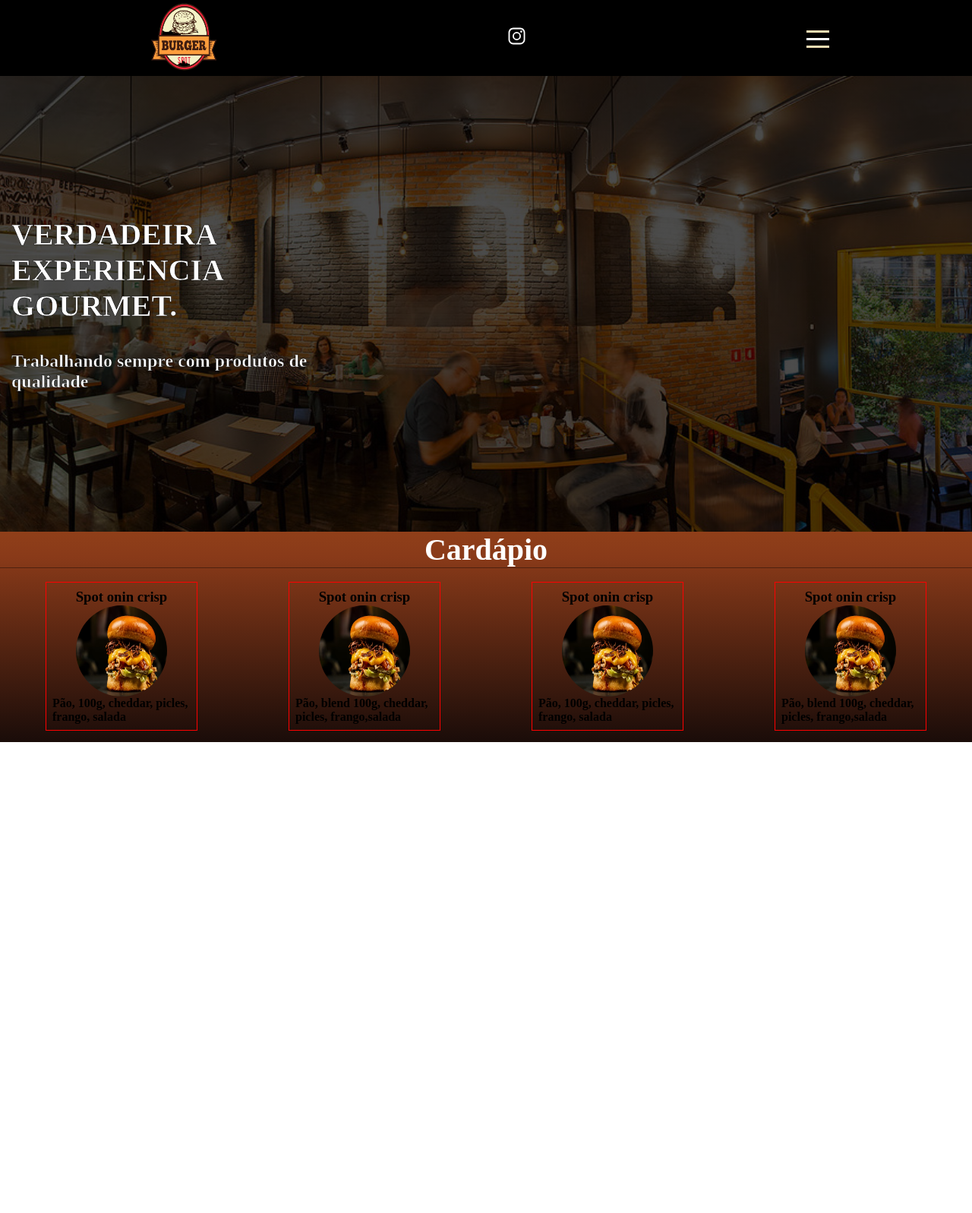
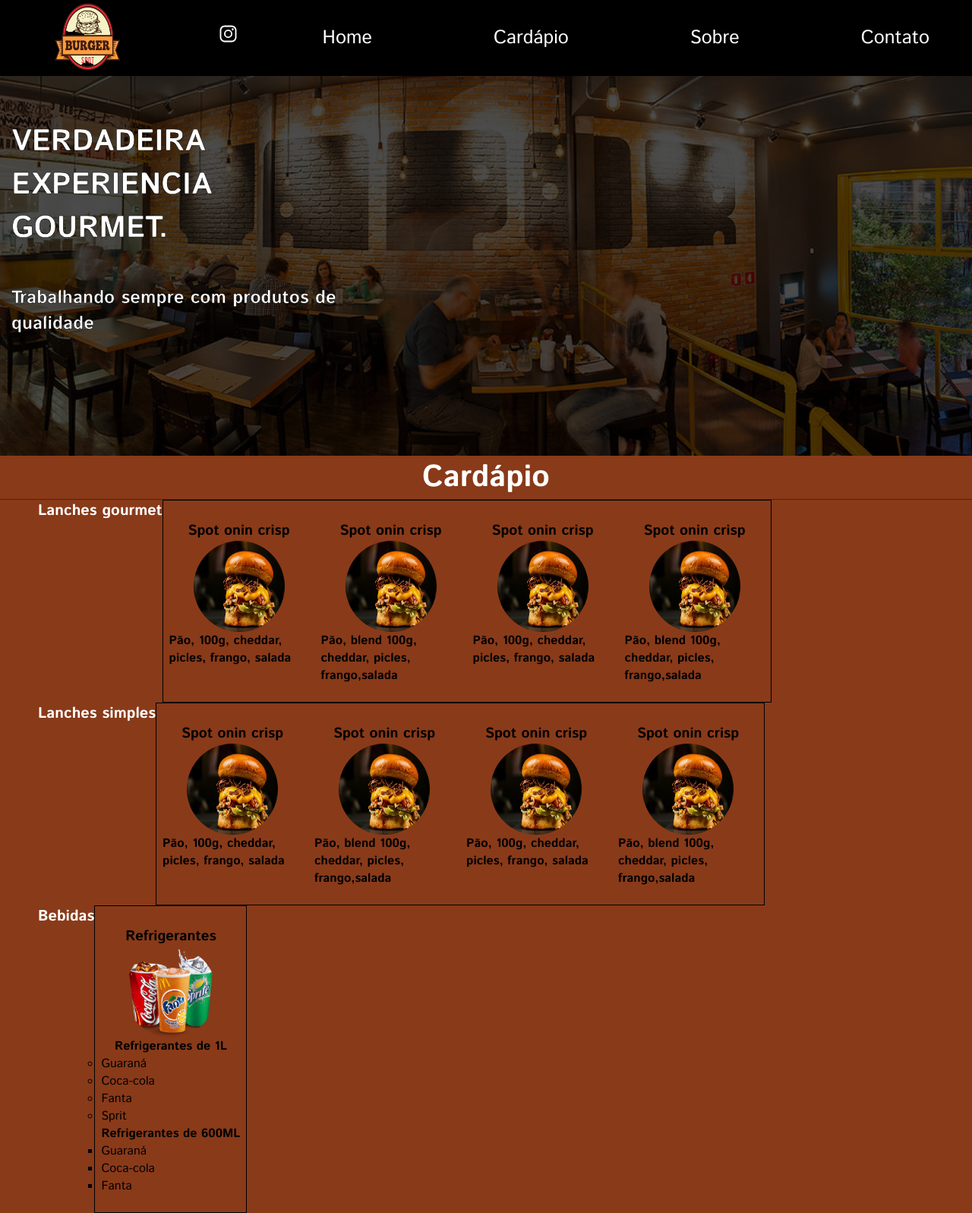
Before and after one commit to guimartinsa/Novo, a plain HTML site: page index.html in a window 1280 px wide. Shown: the whole page at 76% size. Before the commit the page ends 977 px from the top, so only its background shows below. Drawn offline with nearby package versions, Linux system fonts and the light colour scheme.

Commit message:
project-start

```diff
--- /dev/null
+++ b/asets/style.css
@@ -0,0 +1,90 @@
+*{
+    margin: 0;
+    padding: 0;
+    box-sizing: border-box;
+}
+
+body{
+    background: #893A19;
+    height: 100vh;
+    font-family: 'Istok Web', sans-serif;
+}
+
+header{
+    display: flex;
+    align-items: center;
+    justify-content: space-around;
+    height: 100px;
+    width: 100%;
+    background-color: black;
+    position: fixed;
+    z-index: 2;
+}
+
+#cabesalho a{
+    font-size:25px;
+    color: #fff;
+}
+
+#ul-menu{
+    display: flex;
+    list-style: none;
+    gap: 10rem;
+}
+
+#ul-menu a{
+    color: #fff;
+    text-decoration: none;
+}
+
+#ul-menu a:hover{
+    background: rgba(216, 210, 210, 0.05);
+}
+
+#most{
+    display: flex;
+    align-items: center;
+    background: linear-gradient(rgba(0,0,0,0.7),rgba(0,0,0,0.7)) ,url(loja.jpg) no-repeat bottom center/cover ;
+    height: 600px;
+    width: 100%;
+}
+
+#text{
+    margin: 15px;
+    width: 450px;
+    color: #fff;
+    -webkit-text-stroke-color: black;
+    -webkit-text-stroke-width: .5px;
+}
+
+.main-list{
+    display: flex;
+    justify-content: space-around;
+    flex-wrap: wrap;
+    cursor: pointer;
+    border: 0.01rem solid #000;
+}
+
+.itens{
+    display: inline-block;
+    padding-top: 18px;
+    margin-bottom: 15px;
+}
+
+.itens .geral{
+    display: block;
+    /*border: red solid 1px;*/
+    max-width: 200px;
+    padding: 8px;
+}
+
+img{
+    width: 120px;
+    height: 120px;
+    border-radius: 50%;
+}
+
+.img-config{
+    display:flex;
+    justify-content: center;
+}
--- a/index.html
+++ b/index.html
@@ -5,30 +5,30 @@
     <meta http-equiv="X-UA-Compatible" content="IE=edge">
     <meta name="viewport" content="width=device-width, initial-scale=1.0">
     <link rel="shortcut icon" href="./asets/logo.png" type="image/x-icon">
-    <link rel="stylesheet" href="style.css">
+    <link rel="stylesheet" href="./asets/style.css">
+    <link rel="preconnect" href="https://fonts.googleapis.com">
+    <link rel="preconnect" href="https://fonts.gstatic.com" crossorigin>
+    <link href="https://fonts.googleapis.com/css2?family=Istok+Web:ital,wght@0,400;0,700;1,400;1,700&display=swap" rel="stylesheet">
     <title>Spot Burger</title>
 </head>
 <body>
     <header id="cabesalho" class="just">
         <img src="./asets/logo.png" alt="img logo" style="height: 100%; ">
         <a href="#"><ion-icon name="logo-instagram"></ion-icon></a>
-        <div class="menu">
-            <input type="checkbox" name="" id="check" onclick="clickmenu()">
+        <!--<div class="menu">
+            <input type="checkbox" name="" id="check" onclick="cl ickmenu()">
             <label for="check"></label>
             <span></span>
-        </div>
-
-        <div id="menu-b">
-            <ul id="ul-menu" style="list-style: none;">
+        </div>-->
+        <nav id="nav">
+                <ul id="ul-menu">
                     <li><a href="#">Home</a></li>
-                <li><a href="#">Cardápio</a></li>
+                    <li><a href="#cardapio">Cardápio</a></li>
                     <li><a href="#">Sobre</a></li>
                     <li><a href="#">Contato</a></li>
                 </ul>
-        </div>
+        </nav>
     </header>
-
-
 
     <div id="most">
         <div id="text">
@@ -36,6 +36,8 @@
             <br><br>
             <h2>Trabalhando sempre com produtos de qualidade</h2>
         </div>
+
+
     </div>
 
     <div id="cardapio">
@@ -60,11 +62,27 @@
                 font-weight: 700;
             }
 
+            details{
+                display: inline-flex;
+                margin: 0px 50px;
+            }
+
+            summary{
+                font-size: 20px;
+                color: #fff;
+                font-weight: 700;
+                display: flex;
+                justify-content: center;
+                flex-wrap: wrap;
+                cursor: pointer;
+            }
         </style>
 
         <h1>Cardápio</h1>
         <hr>
-        <ul id="main-list">
+        <details open>
+            <summary>Lanches gourmet</summary>
+            <ul class="main-list">
                 <li class="itens">
                     <div class="geral">
                         <h3>Spot onin crisp </h3>
@@ -72,7 +90,6 @@
                         <p>Pão,  100g, cheddar, picles, frango, salada</p>
                     </div>
                 </li>
-
                 <li class="itens">
                     <div class="geral">
                         <h3>Spot onin crisp </h3>
@@ -80,7 +97,6 @@
                         <p>Pão, blend 100g, cheddar, picles, frango,salada</p>
                     </div>
                 </li>
-
                 <li class="itens">
                     <div class="geral">
                         <h3>Spot onin crisp </h3>
@@ -88,7 +104,6 @@
                         <p>Pão,  100g, cheddar, picles, frango, salada</p>
                     </div>
                 </li>
-
                 <li class="itens">
                     <div class="geral">
                         <h3>Spot onin crisp </h3>
@@ -96,11 +111,68 @@
                         <p>Pão, blend 100g, cheddar, picles, frango,salada</p>
                     </div>
                 </li>
+            </ul>
+        </details>
 
+        <details open>
+            <summary>Lanches simples</summary>
+            <ul class="main-list">
+                <li class="itens">
+                    <div class="geral">
+                        <h3>Spot onin crisp </h3>
+                        <div class="img-config"><img src="./asets/spot-onin-crisp.avif" alt="img 1"></div>
+                        <p>Pão,  100g, cheddar, picles, frango, salada</p>
+                    </div>
+                </li>
+                <li class="itens">
+                    <div class="geral">
+                        <h3>Spot onin crisp </h3>
+                        <div class="img-config"><img src="./asets/spot-onin-crisp.avif" alt="img 1"></div>
+                        <p>Pão, blend 100g, cheddar, picles, frango,salada</p>
+                    </div>
+                </li>
+                <li class="itens">
+                    <div class="geral">
+                        <h3>Spot onin crisp </h3>
+                        <div class="img-config"><img src="./asets/spot-onin-crisp.avif" alt="img 1"></div>
+                        <p>Pão,  100g, cheddar, picles, frango, salada</p>
+                    </div>
+                </li>
+                <li class="itens">
+                    <div class="geral">
+                        <h3>Spot onin crisp </h3>
+                        <div class="img-config"><img src="./asets/spot-onin-crisp.avif" alt="img 1"></div>
+                        <p>Pão, blend 100g, cheddar, picles, frango,salada</p>
+                    </div>
+                </li>
+            </ul>
+        </details>
 
-
-
+        <details open>
+            <summary>Bebidas</summary>
+            <ul class="main-list">
+                <li class="itens">
+                    <div class="geral">
+                        <h3>Refrigerantes</h3>
+                        <div class="img-config"><img src="./asets/refri.png" alt="img 1"></div>
+                        <p>Refrigerantes de 1L</p>
+                        <ul>
+                            <li>Guaraná</li>
+                            <li>Coca-cola</li>
+                            <li>Fanta</li>
+                            <li>Sprit</li>
                         </ul>
+                        <ul>
+                            <p>Refrigerantes de 600ML</p>
+                            <ul>
+                                <li>Guaraná</li>
+                                <li>Coca-cola</li>
+                                <li>Fanta</li>
+                            </ul>
+                        </ul>
+                    </div>
+                </li>
+            </details>
     </div>
 
 </body>
--- a/style.css
+++ /dev/null
@@ -1,151 +0,0 @@
-*{
-    margin: 0;
-    padding: 0;
-    box-sizing: border-box;
-}
-
-body{
-    background-image: linear-gradient( to top,#1A0C09,#893A19,#BC5F1A,#DF8B45,#DF9065);
-    height: 100%;
-}
-
-header{
-    display: flex;
-    align-items: center;
-    justify-content: space-around;
-    height: 100px;
-    background-color: black;
-}
-
-#cabesalho a{
-    font-size:25px;
-    color: #fff;
-}
-.menu{
-    width: 40px;
-    height: 40px;
-    position:relative;
-}
-
-.menu label{
-    width: 100%;
-    height: 100%;
-    background-color: transparent;
-    position:absolute;
-    transition: all 0.3s linear;
-    background-color: black;
-}
-
-#check{
-    position:absolute;
-    z-index: 1;
-    display: none;
-}
-
-.menu span{
-    width: 30px;
-    height: 3px;
-    top: 20px;
-    left: 4px;
-    position:absolute;
-    background-color: white;
-    transition: all 0.3s linear;
-}
-
-.menu span:before{
-    content: "";
-    width: 30px;
-    height: 3px;
-    bottom: -10px;
-    position: absolute;
-    background-color: wheat;
-    transition: all 0.3s linear;
-}
-
-.menu span:after{
-    content: "";
-    width: 30px;
-    height: 3px;
-    top: -10px;
-    position: absolute;
-    background-color: wheat;
-    transition: all 0.3s linear;
-}
-
-#check:checked~span{
-    background-color: transparent;
-}
-#check:checked ~ span:before{
-    transform: translate(0px , -10px) rotate(-45deg);
-}
-#check:checked~span:after{
-    transform: translate(0px , 10px) rotate(45deg);
-}
-
-#menu-b{
-    display: none;
-    width: auto;
-    height: auto;
-    list-style: none;
-    position: relative;
-    background-color: rgba(105, 105, 105, 0.383);
-}
-
-#menu-b a {
-    text-decoration: none;
-}
-
-#ul-menu{
-    display: flex;
-    flex-direction: column;
-    text-align: center;
-    width: 150px;
-    height: 300px;
-    margin-top: 50px;
-}
-
-#most{
-    display: flex;
-    align-items: center;
-    background: linear-gradient(rgba(0,0,0,0.7),rgba(0,0,0,0.7)) ,url(./asets/loja.jpg) no-repeat bottom center/cover ;
-    height: 600px;
-    width: 100%;
-}
-
-#text{
-    margin: 15px;
-    width: 450px;
-    color: #fff;
-    -webkit-text-stroke-color: black;
-    -webkit-text-stroke-width: .5px;
-}
-
-#main-list{
-    display: flex;
-    justify-content: space-around;
-    flex-wrap: wrap;
-}
-
-.itens{
-    display: inline-block;
-    padding-top: 18px;
-    margin-bottom: 15px;
-}
-
-.itens .geral{
-    display: block;
-    border: red solid 1px;
-    max-width: 200px;
-    padding: 8px;
-}
-
-img{
-    width: 120px;
-    height: 120px;
-    border-radius: 50%;
-}
-
-.img-config{
-    display:flex;
-    justify-content: center;
-}
```
Also changed, not shown: acript.js (added, +11 -0 lines), asets/refri.png (added). Lines whose indentation alone changed are shown as unchanged.
